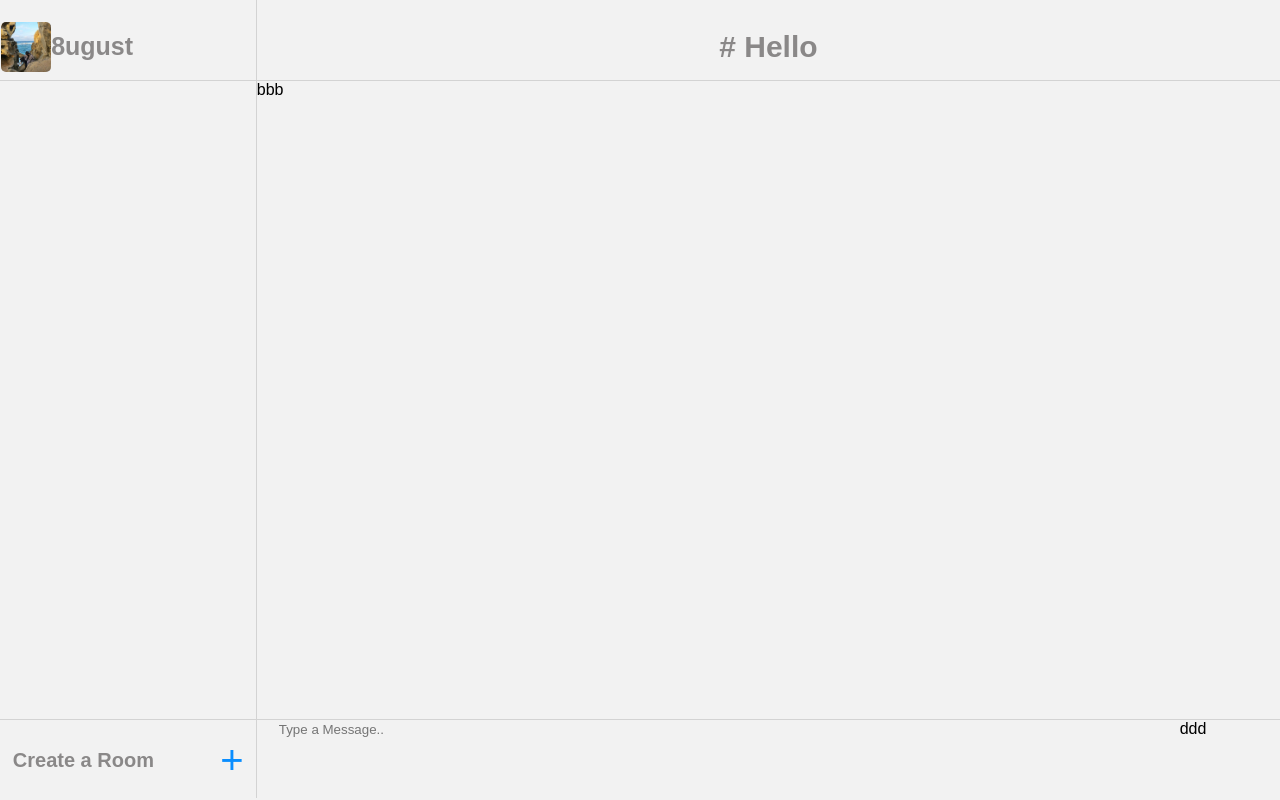
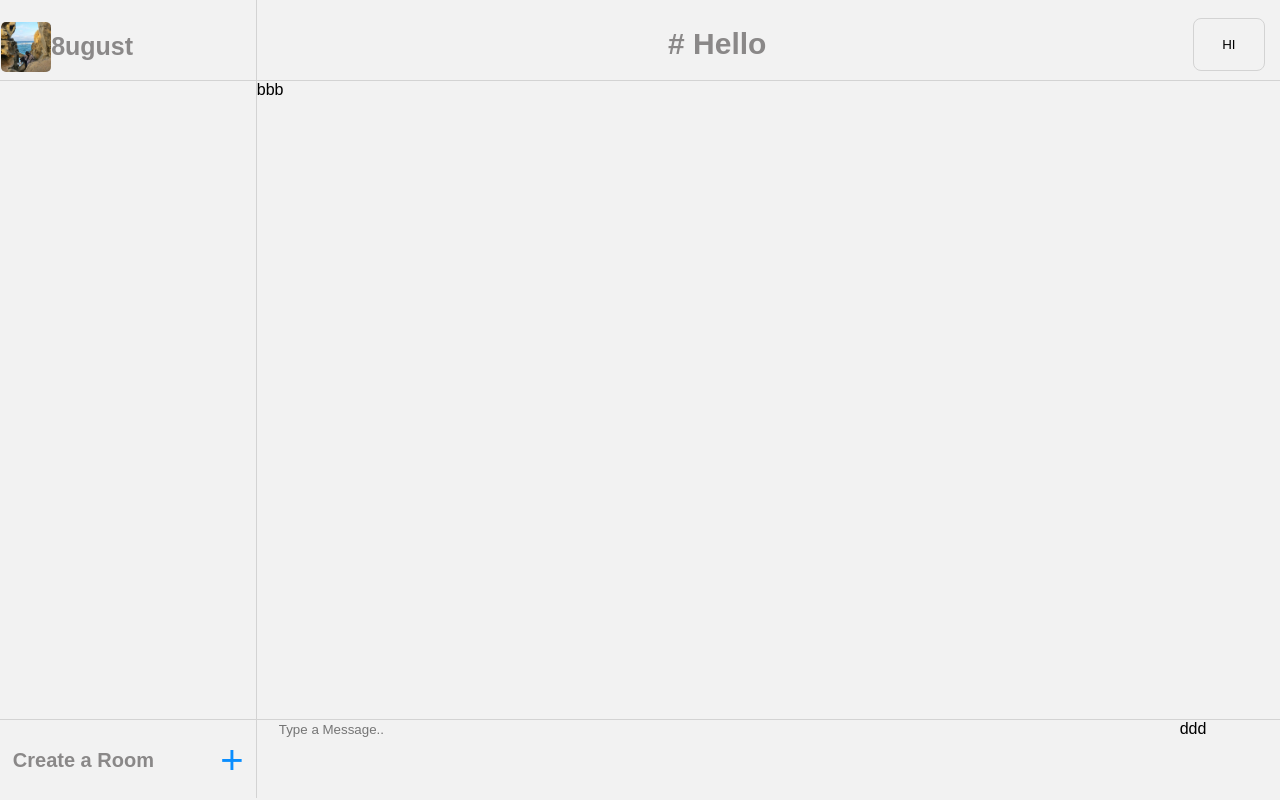
Before and after one commit to seonghan-Min/8ugust-ui, a React (Create React App) app: page / in a window 1280 px wide. Built offline with nearby package versions, Linux system fonts and the light colour scheme.

Commit message:
[#0003] Content Header 추가

```diff
--- a/src/components/AddRoomModal/index.js
+++ b/src/components/AddRoomModal/index.js
@@ -13,6 +13,12 @@ function AddRoomModal (props) {
     }
 
     function onClickCreate () {
+
+        if (roomNm === '') {
+            alert('Please enter your Room Name.');
+            return false;
+        }
+
         setRoomList([
             ...roomList,
             {
--- a/src/components/MessageList/index.js
+++ b/src/components/MessageList/index.js
@@ -8,6 +8,9 @@ function BodyContent (props) {
         <div className={styles['body-content']}>
             <div className={styles['content-header']}>
                 <div className={styles['content-header-txt']}># {current}</div>
+                <div className={styles['content-header-btn']}>
+                    <button>HI</button>
+                </div>
             </div>
             <div className={styles['content-main']}>
                 bbb
--- a/src/components/MessageList/index.module.css
+++ b/src/components/MessageList/index.module.css
@@ -4,17 +4,48 @@
 }
 
 .content-header {
+    width: 100%;
     height: 10%;
+    display: flex;
     border-bottom: 1px solid #D3D3D3;
 }
 
 .content-header-txt {
-    height: 94.5px;
+    width: 90%;
+    height: 87.797px;
     font-size: 30px;
     font-weight: bold;
     text-align: center;
-    line-height: 94.5px;
+    line-height: 87.797px;
     color: rgb(138, 136, 136);
+}
+
+.content-header-btn {
+    width: 10%;
+    height: 87.797px;
+    line-height: 87.797px;
+    text-align: center;
+}
+
+.content-header-btn > button {
+    width: 70%;
+    height: 60%;
+    transition: 0.3s;
+    box-shadow: none;
+    text-shadow: none;
+    border-radius: 0.5rem;
+    border: 1px solid #D3D3D3;
+    background-color: #F2F2F2;
+}
+
+.content-header-btn > :hover {
+    cursor: pointer;
+    background-color: #D3D3D3
+}
+
+.content-header-btn > :active {
+    transition: 0s;
+    background-color: #838282
 }
 
 .content-main {
```
